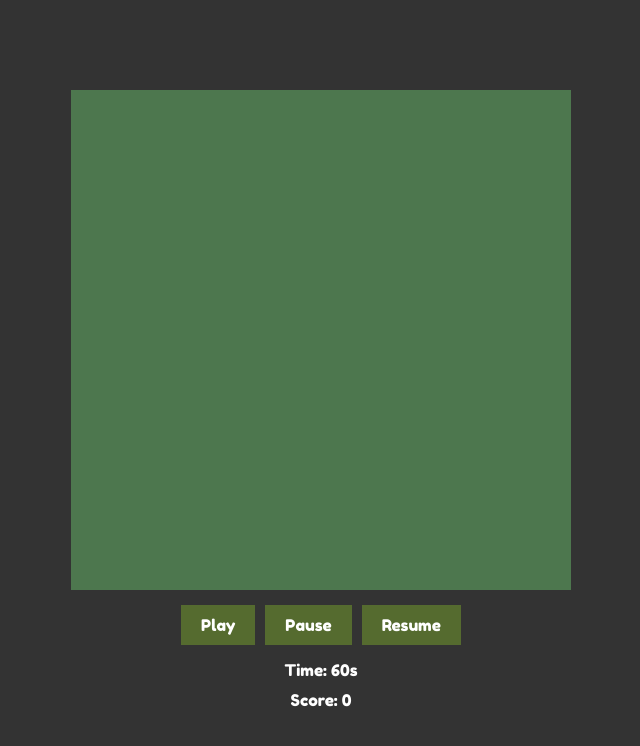
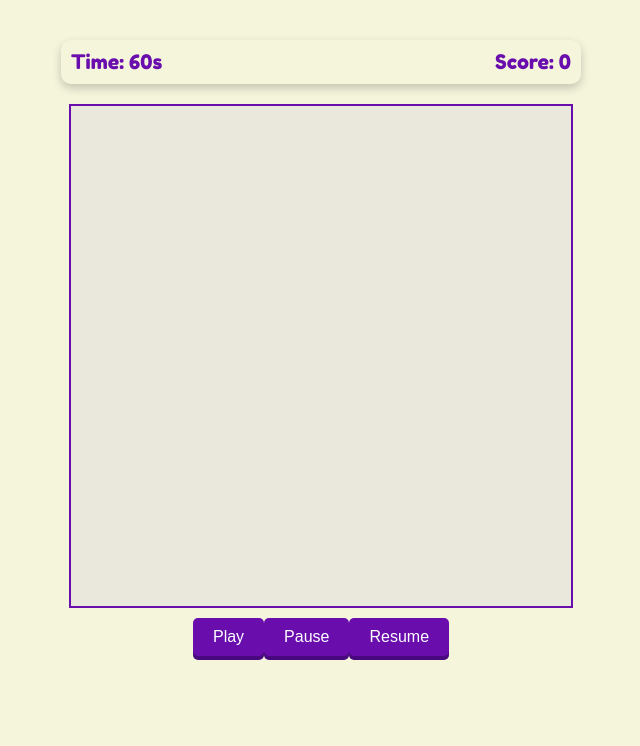
Before and after one commit to JugaadChhabra/WebProgramming-MiniProject, a plain HTML site: page snakeGame.html in a window 1280 px wide. Shown: the whole page, without its empty margins (319-959 px from the left). Drawn offline with Linux system fonts and the light colour scheme.

Commit message:
login, home, and game page made

```diff
--- a/snakeGame.html
+++ b/snakeGame.html
@@ -1,62 +1,101 @@
 <!DOCTYPE html>
 <html lang="en">
+
 <head>
     <meta charset="UTF-8">
-    <meta viewport="width=device-width, initial-scale=1.0">
+    <meta name="viewport" content="width=device-width, initial-scale=1.0">
     <title>Snake Game</title>
     <link href="https://fonts.googleapis.com/css2?family=Fredoka+One&display=swap" rel="stylesheet">
     <style>
-        body {
+        body,
+        html {
+            font-family: 'Fredoka One', cursive;
+            margin: 0;
+            padding-top: 20px;
             display: flex;
             flex-direction: column;
             align-items: center;
-            justify-content: center;
+            background-color: #f5f5dc;
+            /* Soft cream background from homePage.html */
+            color: #6A0DAD;
+            /* Violet text color for contrast */
             height: 100vh;
-            background-color: #333;
-            color: white;
-            font-family: 'Fredoka One', cursive;
-            margin: 0;
         }
+
+        #gameHeader {
+            display: flex;
+            justify-content: space-between;
+            align-items: center;
+            width: 500px;
+            /* Adjust to match the canvas width */
+            padding: 10px;
+            margin-bottom: 20px;
+            background-color: #f5f5dc;
+            /* Soft cream background for header area */
+            border-radius: 10px;
+            box-shadow: 0px 4px 10px rgba(0, 0, 0, 0.2);
+            /* Subtle shadow for depth */
+        }
+
+        #timer,
+        #score {
+            font-size: 20px;
+            color: #6A0DAD;
+            /* Violet to match the button colors */
+        }
+
+
         canvas {
-            background-color: #4D774E;
+            border: 2px solid #6A0DAD;
+            /* Violet border to highlight the canvas area */
+            background-color: #eae7dc;
+            /* Lighter cream for the canvas background, ensuring good contrast */
             margin-bottom: 10px;
         }
+
         #buttonContainer {
             display: flex;
             justify-content: center;
         }
+
         button {
-            font-family: 'Fredoka One', cursive;
+            padding: 10px 20px;
             font-size: 16px;
-            margin: 5px;
-            background-color: #556B2F;
+            background-color: #6A0DAD;
+            /* Violet, matching homePage */
             color: white;
             border: none;
-            padding: 10px 20px;
             cursor: pointer;
-            outline: none;
+            border-radius: 5px;
+            text-decoration: none;
+            display: inline-block;
+            box-shadow: 0 4px #49097E;
+            /* Darker violet for shadow, from homePage */
+            transition: background-color 0.3s, transform 0.2s;
         }
+
         button:hover {
-            background-color: #6B8E23;
-        }
-        button:active {
-            background-color: #8FBC8F;
-        }
-        #timer, #score {
-            margin-top: 10px;
-            color: white;
+            background-color: #7B1AF2;
+            /* Lighter violet on hover, from homePage */
+            box-shadow: 0 2px #5C0B8B;
+            transform: translateY(2px);
         }
     </style>
 </head>
+
 <body>
+    <div id="gameHeader">
+        <div id="timer">Time: 60s</div>
+        <div id="score">Score: 0</div>
+    </div>
     <canvas id="snakeCanvas" width="500" height="500"></canvas>
     <div id="buttonContainer">
         <button onclick="startGame()">Play</button>
         <button onclick="pauseGame()">Pause</button>
         <button onclick="resumeGame()">Resume</button>
     </div>
-    <div id="timer">Time: 60s</div>
-    <div id="score">Score: 0</div>
+
+
 
     <script>
         const canvas = document.getElementById('snakeCanvas');
@@ -73,10 +112,11 @@
         function createBoard() {
             for (let i = 0; i < 20; i++) {
                 for (let j = 0; j < 20; j++) {
+                    // Updated color scheme for board
                     if ((i + j) % 2 == 0) {
-                        ctx.fillStyle = '#4D774E';
+                        ctx.fillStyle = '#D4E157'; // Lighter green for one set of squares
                     } else {
-                        ctx.fillStyle = '#145214';
+                        ctx.fillStyle = '#C0CA33'; // Slightly darker green for contrast
                     }
                     ctx.fillRect(j * box, i * box, box, box);
                 }
@@ -84,16 +124,16 @@
         }
 
         function drawFood() {
-            ctx.fillStyle = "red";
+            ctx.fillStyle = "#FF7043"; // A contrasting color for food
             ctx.fillRect(food.x, food.y, box, box);
         }
 
         function drawSnake() {
             for (let i = 0; i < snake.length; i++) {
-                ctx.fillStyle = (i === 0) ? "yellow" : "yellow";
+                ctx.fillStyle = (i === 0) ? "black" : "black"; // Head and body in black for contrast
                 ctx.fillRect(snake[i].x, snake[i].y, box, box);
 
-                ctx.strokeStyle = '#333';
+                ctx.strokeStyle = 'white';
                 ctx.strokeRect(snake[i].x, snake[i].y, box, box);
             }
         }
@@ -109,7 +149,6 @@
                 direction = "DOWN";
             }
         }
-
         function moveSnake() {
             let snakeX = snake[0].x;
             let snakeY = snake[0].y;
@@ -118,6 +157,19 @@
             if (direction == "UP") snakeY -= box;
             if (direction == "RIGHT") snakeX += box;
             if (direction == "DOWN") snakeY += box;
+
+            // Wrap snake position when it goes off canvas
+            if (snakeX < 0) {
+                snakeX = canvas.width - box;
+            } else if (snakeX >= canvas.width) {
+                snakeX = 0;
+            }
+
+            if (snakeY < 0) {
+                snakeY = canvas.height - box;
+            } else if (snakeY >= canvas.height) {
+                snakeY = 0;
+            }
 
             let newHead = {
                 x: snakeX,
@@ -136,16 +188,9 @@
             if (snakeX === food.x && snakeY === food.y) {
                 score += 10; // Increase score
                 document.getElementById('score').textContent = `Score: ${score}`; // Update score display
-                timeLeft += 10; // Add more time each time the snake eats food
                 createFood();
             } else {
                 snake.pop();
-            }
-
-            // Check collision with the walls
-            if (snakeX < 0 || snakeY < 0 || snakeX >= canvas.width || snakeY >= canvas.height) {
-                endGame();
-                return;
             }
         }
 
@@ -164,7 +209,7 @@
         }
 
         function startGame() {
-            snake = [{x: 9 * box, y: 10 * box}];
+            snake = [{ x: 9 * box, y: 10 * box }];
             direction = null;
             score = 0;
             timeLeft = 60;
@@ -204,4 +249,5 @@
         }
     </script>
 </body>
+
 </html>
```
Also changed, not shown: homePage.html (+4 -4 lines).
